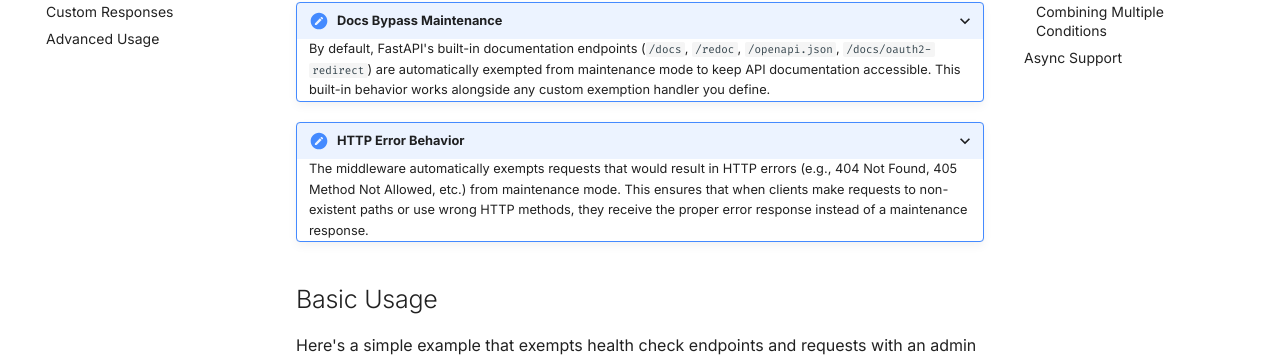
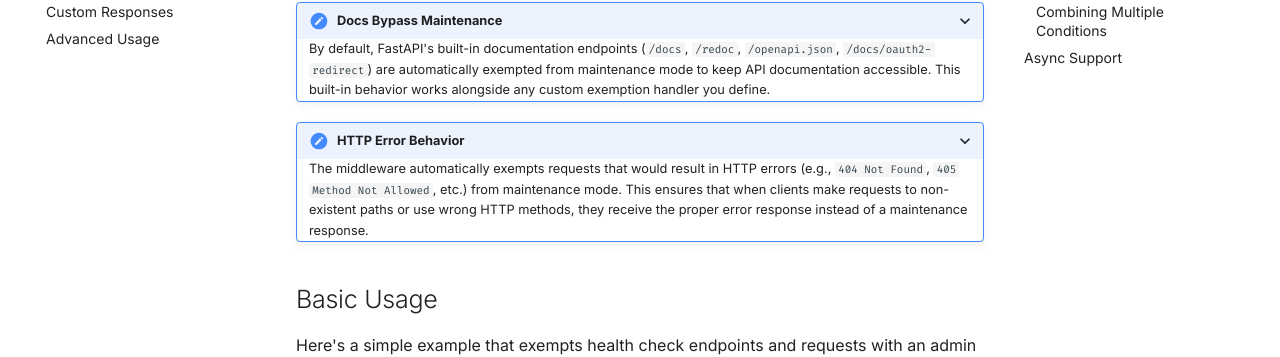
Before and after one commit to msamsami/fastapi-maintenance, an MkDocs documentation site: the page built from docs/tutorial/custom-exemptions.md, in a window 1280 px wide and 900 px high. Shown: the part 389-746 px from the top of the window. Built offline with MkDocs 1.6.1 and Material for MkDocs 9.7.7, drawn with Linux system fonts in a browser that asks for light colours; comment, search, counter and statistics services are not loaded.

```diff
--- a/docs/tutorial/custom-exemptions.md
+++ b/docs/tutorial/custom-exemptions.md
@@ -12,7 +12,7 @@ By default, FastAPI's built-in documentation endpoints (<code>/docs</code>, <cod
 <details open>
 <summary>HTTP Error Behavior</summary>
 
-The middleware automatically exempts requests that would result in HTTP errors (e.g., 404 Not Found, 405 Method Not Allowed, etc.) from maintenance mode. This ensures that when clients make requests to non-existent paths or use wrong HTTP methods, they receive the proper error response instead of a maintenance response.
+The middleware automatically exempts requests that would result in HTTP errors (e.g., <code>404 Not Found</code>, <code>405 Method Not Allowed</code>, etc.) from maintenance mode. This ensures that when clients make requests to non-existent paths or use wrong HTTP methods, they receive the proper error response instead of a maintenance response.
 
 </details>
 
```
